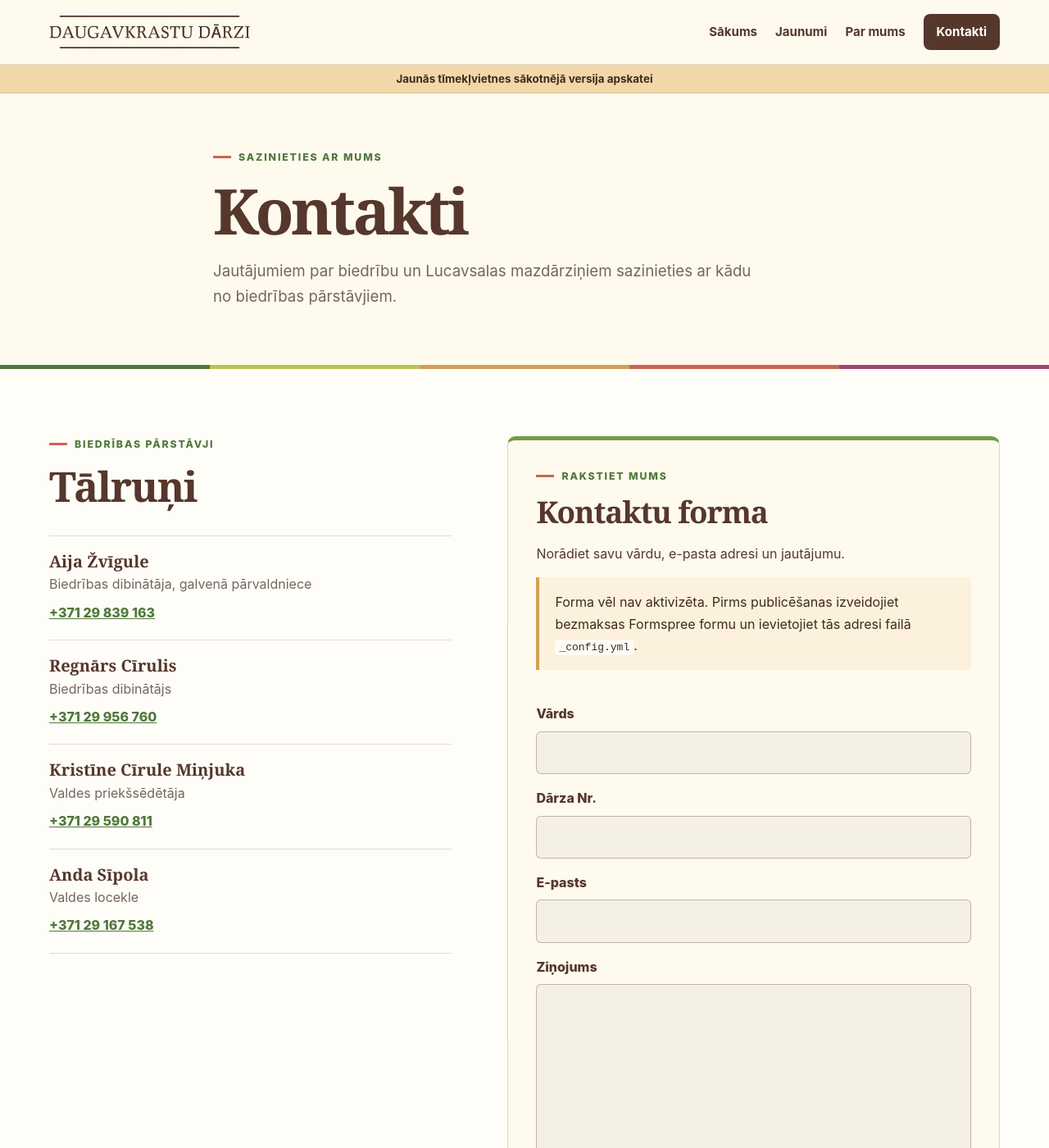
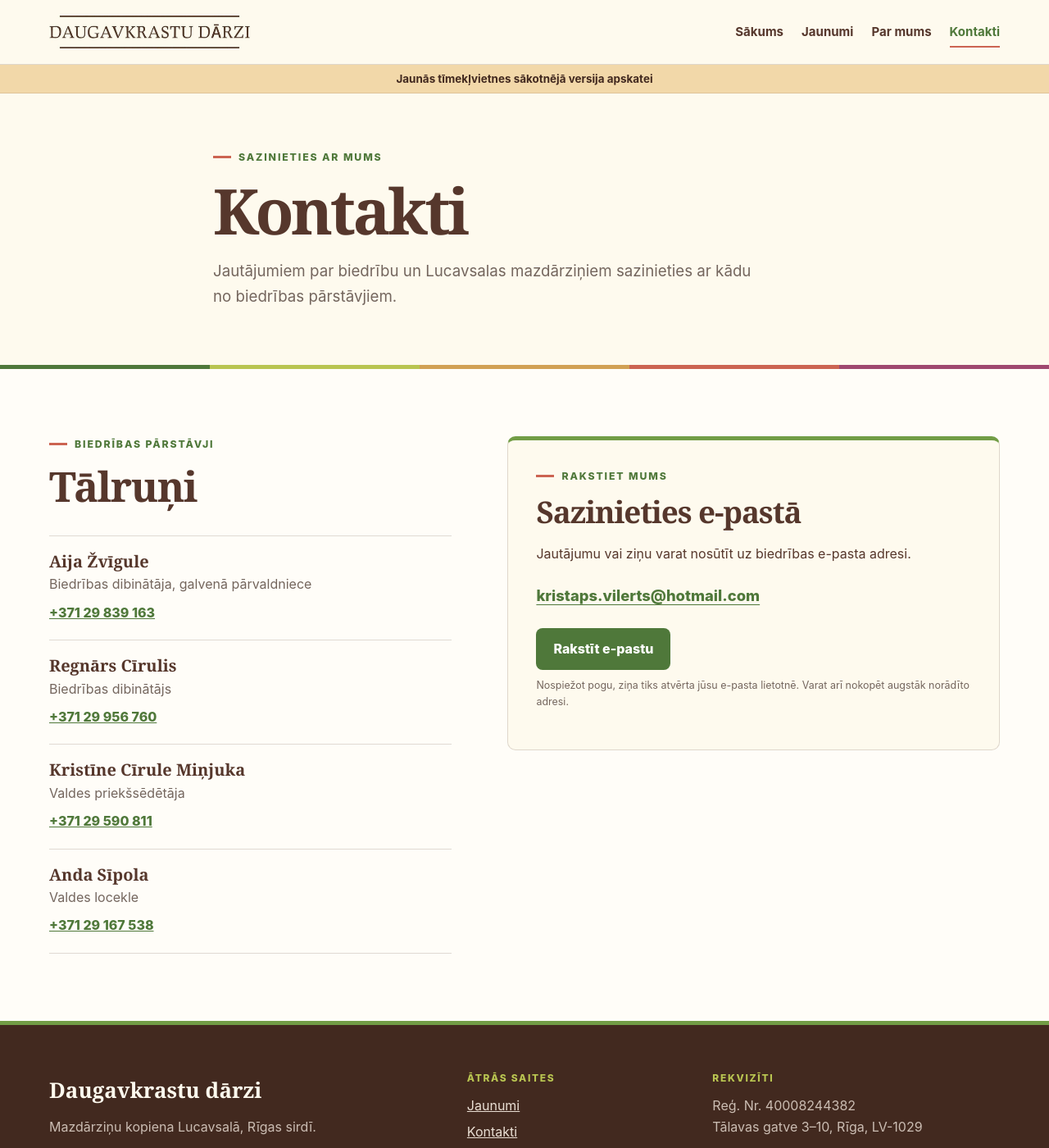
Before and after one commit to daugavkrastu-darzi/daugavkrastu-darzi.github.io, a Jekyll site: the page built from kontakti/index.html, in a window 1280 px wide and 1400 px high. Shown: the whole window at 82% size. Built offline with Jekyll 4.4.1, drawn with Linux system fonts in a browser that asks for light colours.

Commit message:
Updated contact form

```diff
--- a/_config.yml
+++ b/_config.yml
@@ -10,12 +10,9 @@ permalink: pretty
 logo: '/assets/images/logo-full.jpg'
 header_logo: '/assets/images/logo-wordmark.jpg'
 
-# Remove or set to an empty string after management approves the site.
+contact_email: 'kristaps.vilerts@hotmail.com'
+
 draft_banner: 'Jaunās tīmekļvietnes sākotnējā versija apskatei'
-
-# Create a Formspree form, then paste its endpoint here, for example:
-# formspree_endpoint: 'https://formspree.io/f/abcdwxyz'
-formspree_endpoint: ''
 
 collections:
   news:
--- a/_includes/header.html
+++ b/_includes/header.html
@@ -13,19 +13,17 @@
         onerror="this.onerror=null;this.src=this.dataset.fallback"
         alt="Daugavkrastu dārzi">
     </a>
-
     <button class="nav-toggle" type="button" aria-expanded="false" aria-controls="primary-navigation">
       <span class="sr-only">Atvērt izvēlni</span>
       <span aria-hidden="true"></span>
       <span aria-hidden="true"></span>
       <span aria-hidden="true"></span>
     </button>
-
     <nav id="primary-navigation" class="primary-nav" aria-label="Galvenā izvēlne">
       <a href="{{ '/' | relative_url }}"{% if page.nav == 'home' %} aria-current="page"{% endif %}>Sākums</a>
       <a href="{{ '/jaunumi/' | relative_url }}"{% if page.nav == 'news' %} aria-current="page"{% endif %}>Jaunumi</a>
       <a href="{{ '/par-mums/' | relative_url }}"{% if page.nav == 'about' %} aria-current="page"{% endif %}>Par mums</a>
-      <a class="nav-contact" href="{{ '/kontakti/' | relative_url }}"{% if page.nav == 'contact' %} aria-current="page"{% endif %}>Kontakti</a>
+      <a href="{{ '/kontakti/' | relative_url }}"{% if page.nav == 'contact' %} aria-current="page"{% endif %}>Kontakti</a>
     </nav>
   </div>
 </header>
--- a/assets/css/main.css
+++ b/assets/css/main.css
@@ -114,18 +114,6 @@ p { margin-top: 0; }
 .primary-nav a[aria-current="page"] { color: var(--green-dark); }
 .primary-nav a:hover::after,
 .primary-nav a[aria-current="page"]::after { transform: scaleX(1); }
-.primary-nav .nav-contact {
-  padding: 10px 16px;
-  color: var(--white);
-  background: var(--green-dark);
-  border-radius: 8px;
-}
-.primary-nav .nav-contact::after { display: none; }
-.primary-nav .nav-contact:hover,
-.primary-nav .nav-contact[aria-current="page"] {
-  color: var(--white);
-  background: var(--ink);
-}
 .nav-toggle {
   display: none;
   width: 44px;
@@ -278,10 +266,6 @@ h3 {
 
 .section { padding: 82px 0; }
 .section-soft { background: var(--cream-deep); }
-.section-links {
-  padding-top: 0;
-  background: var(--paper);
-}
 .section-heading { margin-bottom: 32px; }
 .heading-split {
   display: flex;
@@ -350,41 +334,6 @@ h3 {
   font-size: 1.06rem;
 }
 .rich-copy p { margin-bottom: 1.12em; }
-.feature-grid {
-  display: grid;
-  grid-template-columns: repeat(3, 1fr);
-  border-top: 1px solid var(--line);
-  border-bottom: 1px solid var(--line);
-}
-.feature-card {
-  position: relative;
-  min-height: 275px;
-  padding: 30px 32px 34px;
-  border-top: 4px solid var(--green);
-  text-decoration: none;
-  transition: background-color 160ms ease;
-}
-.feature-card + .feature-card { border-left: 1px solid var(--line); }
-.feature-card:nth-child(2) { border-top-color: var(--carrot); }
-.feature-card:nth-child(3) { border-top-color: var(--aubergine); }
-.feature-card:hover { background: var(--cream); }
-.feature-card h2 { font-size: 2rem; }
-.feature-card p { max-width: 30ch; color: var(--muted); }
-.feature-number {
-  display: inline-block;
-  margin-bottom: 34px;
-  color: var(--green-dark);
-  font-size: 0.8rem;
-  font-weight: 850;
-  letter-spacing: 0.1em;
-}
-.feature-arrow {
-  position: absolute;
-  right: 30px;
-  bottom: 28px;
-  color: var(--ink);
-  font-size: 1.45rem;
-}
 .cta-panel {
   display: flex;
   align-items: center;
@@ -483,7 +432,6 @@ h3 {
   border-radius: 4px;
   background: rgba(255, 255, 255, 0.72);
 }
-
 .about-layout {
   display: grid;
   grid-template-columns: 1.25fr 0.75fr;
@@ -555,45 +503,21 @@ h3 {
   background: var(--cream);
 }
 .form-panel h2 { font-size: 2.3rem; }
-.contact-form {
-  display: grid;
-  gap: 8px;
-  margin-top: 22px;
+.contact-email {
+  margin: 1.4rem 0 1.6rem;
+  overflow-wrap: anywhere;
 }
-.contact-form label {
-  margin-top: 8px;
-  color: var(--ink);
+.contact-email a {
+  color: var(--green-dark);
+  font-size: 1.15rem;
   font-weight: 800;
+  text-underline-offset: 4px;
 }
-.contact-form input,
-.contact-form textarea {
-  width: 100%;
-  padding: 12px 13px;
-  color: var(--ink);
-  border: 1px solid var(--line-strong);
-  border-radius: 6px;
-  background: var(--white);
-}
-.contact-form input:focus,
-.contact-form textarea:focus {
-  outline: 3px solid rgba(114, 157, 70, 0.25);
-  border-color: var(--green-dark);
-}
-.contact-form input:disabled,
-.contact-form textarea:disabled { background: #f5f0e5; }
-.contact-form textarea { resize: vertical; }
-.contact-form .button {
-  justify-self: start;
-  margin-top: 14px;
-}
+.contact-email a:hover { color: var(--ink); }
 .form-note {
   margin-top: 9px;
   color: var(--muted);
   font-size: 0.78rem;
-}
-.honeypot {
-  position: absolute !important;
-  left: -9999px !important;
 }
 
 .site-footer {
@@ -669,7 +593,6 @@ h3 {
     text-align: center;
   }
   .primary-nav a::after { display: none; }
-  .primary-nav .nav-contact { margin-top: 6px; }
   .hero-grid {
     grid-template-columns: 1fr;
     gap: 44px;
@@ -684,7 +607,6 @@ h3 {
     grid-template-columns: 1fr;
     gap: 42px;
   }
-  .feature-card { padding-inline: 25px; }
   .facts-card { position: static; }
   .footer-grid { grid-template-columns: 1fr 1fr; }
   .footer-grid > div:first-child { grid-column: 1 / -1; }
@@ -699,7 +621,6 @@ h3 {
   .hero h1 { font-size: clamp(2.7rem, 14vw, 4rem); }
   .hero-logo { max-width: 520px; }
   .section { padding: 64px 0; }
-  .section-links { padding-top: 0; }
   .heading-split,
   .cta-panel,
   .footer-bottom {
@@ -710,16 +631,6 @@ h3 {
   .news-card:last-child { grid-column: auto; }
   .news-card-body { padding: 24px; }
   .intro-grid { gap: 26px; }
-  .feature-grid { grid-template-columns: 1fr; }
-  .feature-card {
-    min-height: 220px;
-    padding: 26px 24px 30px;
-  }
-  .feature-card + .feature-card {
-    border-top-width: 4px;
-    border-left: 0;
-  }
-  .feature-number { margin-bottom: 24px; }
   .cta-panel { padding: 30px 24px; }
   .page-hero { padding: 54px 0 58px; }
   .page-hero h1 { font-size: clamp(2.7rem, 14vw, 4rem); }
@@ -729,6 +640,7 @@ h3 {
   }
   .post-image-grid { grid-template-columns: 1fr; }
   .form-panel { padding: 27px 20px; }
+  .contact-email a { font-size: 1.05rem; }
   .footer-grid {
     grid-template-columns: 1fr;
     gap: 28px;
--- a/kontakti/index.html
+++ b/kontakti/index.html
@@ -42,37 +42,18 @@ nav: contact
     </div>
     <div class="form-panel">
       <p class="eyebrow">Rakstiet mums</p>
-      <h2>Kontaktu forma</h2>
-      <p>Norādiet savu vārdu, e-pasta adresi un jautājumu.</p>
-      {% if site.formspree_endpoint and site.formspree_endpoint != '' %}
-      <form class="contact-form" action="{{ site.formspree_endpoint }}" method="post">
-        <input type="hidden" name="_subject" value="Ziņa no Daugavkrastu dārzu tīmekļvietnes">
-        <label for="name">Vārds <span aria-hidden="true">*</span></label>
-        <input id="name" name="Vārds" type="text" autocomplete="name" required>
-        <label for="garden-number">Dārza Nr.</label>
-        <input id="garden-number" name="Dārza numurs" type="text" inputmode="numeric">
-        <label for="email">E-pasts <span aria-hidden="true">*</span></label>
-        <input id="email" name="E-pasts" type="email" autocomplete="email" required>
-        <label for="message">Ziņojums <span aria-hidden="true">*</span></label>
-        <textarea id="message" name="Ziņojums" rows="7" required></textarea>
-        <input class="honeypot" type="text" name="_gotcha" tabindex="-1" autocomplete="off" aria-hidden="true">
-        <button class="button button-primary" type="submit">Nosūtīt ziņu</button>
-        <p class="form-note">Nosūtot formu, jūs piekrītat, ka biedrība izmanto norādīto informāciju atbildes sniegšanai.</p>
-      </form>
-      {% else %}
-      <div class="setup-note">Forma vēl nav aktivizēta. Pirms publicēšanas izveidojiet bezmaksas Formspree formu un ievietojiet tās adresi failā <code>_config.yml</code>.</div>
-      <form class="contact-form" aria-disabled="true" onsubmit="return false">
-        <label for="name-preview">Vārds</label>
-        <input id="name-preview" type="text" disabled>
-        <label for="garden-preview">Dārza Nr.</label>
-        <input id="garden-preview" type="text" disabled>
-        <label for="email-preview">E-pasts</label>
-        <input id="email-preview" type="email" disabled>
-        <label for="message-preview">Ziņojums</label>
-        <textarea id="message-preview" rows="7" disabled></textarea>
-        <button class="button button-primary" type="button" disabled>Nosūtīt ziņu</button>
-      </form>
-      {% endif %}
+      <h2>Sazinieties e-pastā</h2>
+      <p>Jautājumu vai ziņu varat nosūtīt uz biedrības e-pasta adresi.</p>
+      <p class="contact-email">
+        <a href="mailto:{{ site.contact_email }}">{{ site.contact_email }}</a>
+      </p>
+      <a
+        class="button button-primary"
+        href="mailto:{{ site.contact_email }}?subject=Jautājums%20biedrībai%20Daugavkrastu%20dārzi"
+      >
+        Rakstīt e-pastu
+      </a>
+      <p class="form-note">Nospiežot pogu, ziņa tiks atvērta jūsu e-pasta lietotnē. Varat arī nokopēt augstāk norādīto adresi.</p>
     </div>
   </div>
 </section>
```
Also changed, not shown: index.html (+0 -23 lines).
